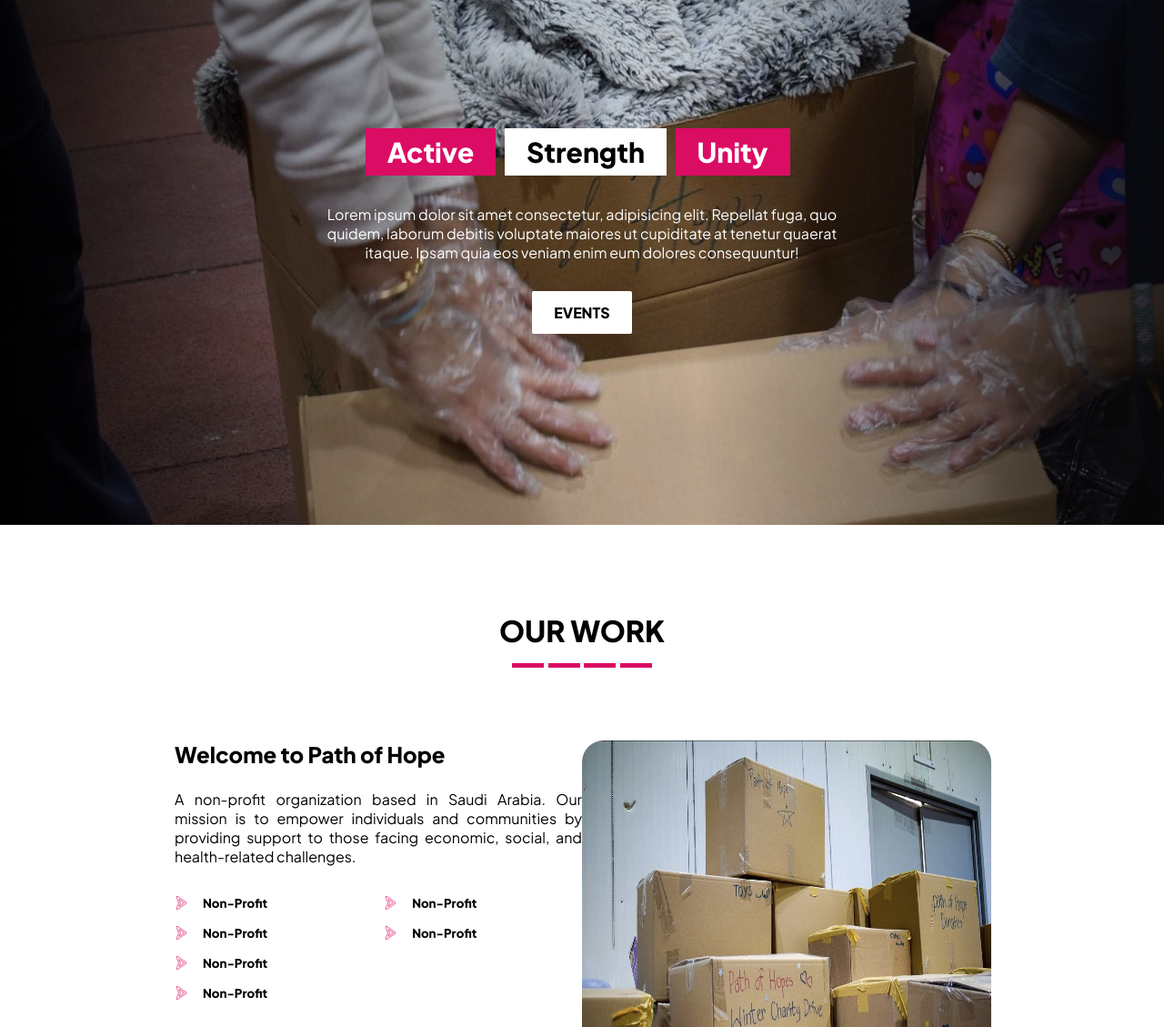
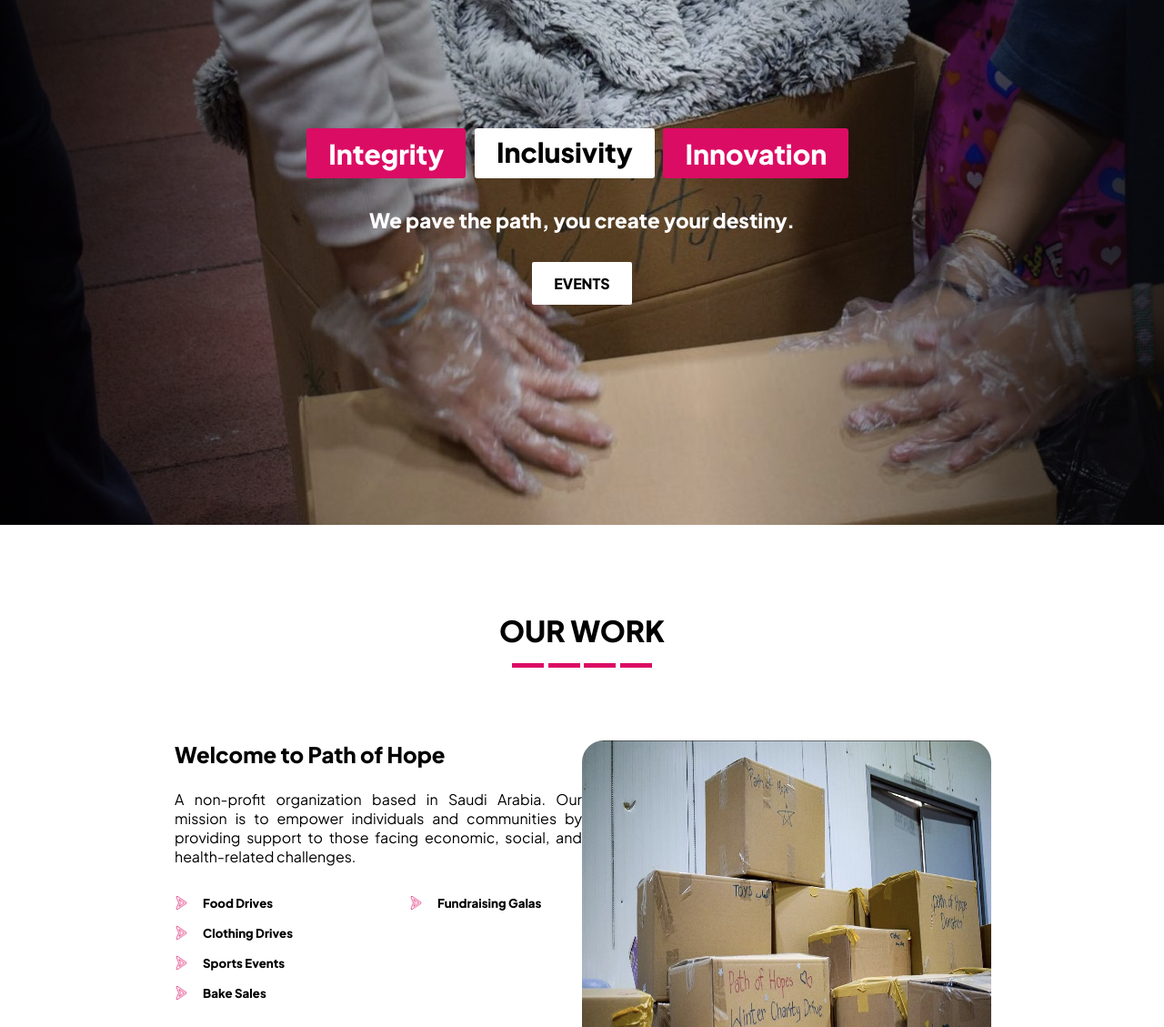
Before and after one commit to Qubit1010/Path-of-Hope, a plain HTML site: page index.html in a window 1280 px wide. Shown: the part 123-1252 px from the top of the page at 91% size. Drawn offline with Linux system fonts and the light colour scheme.

Commit message:
pages edited

```diff
--- a/index.html
+++ b/index.html
@@ -39,16 +39,13 @@
         <div class="hero-section-content">
           <!-- Hero-Content-Heading-BLock -->
           <div class="hero-heading-block">
-            <h1>Active</h1>
-            <h1>Strength</h1>
-            <h1>Unity</h1>
+            <h1>Integrity</h1>
+            <h1>Inclusivity</h1>
+            <h1>Innovation</h1>
           </div>
           <!-- Hero-Content-Paragraph -->
           <p>
-            Lorem ipsum dolor sit amet consectetur, adipisicing elit. Repellat
-            fuga, quo quidem, laborum debitis voluptate maiores ut cupiditate at
-            tenetur quaerat itaque. Ipsam quia eos veniam enim eum dolores
-            consequuntur!
+            We pave the path, you create your destiny.
           </p>
           <!-- Hero-Content-Button -->
           <a href="#" class="hero-btn">Events</a>
@@ -85,22 +82,22 @@
                 <!-- Buller-Point-Block -->
                 <div class="bullet-point-block">
                   <img src="./assets/arrow-2.png" alt="" />
-                  <h5>Non-Profit</h5>
+                  <h5>Food Drives</h5>
                 </div>
                 <!-- Buller-Point-Block -->
                 <div class="bullet-point-block">
                   <img src="./assets/arrow-2.png" alt="" />
-                  <h5>Non-Profit</h5>
+                  <h5>Clothing Drives</h5>
                 </div>
                 <!-- Buller-Point-Block -->
                 <div class="bullet-point-block">
                   <img src="./assets/arrow-2.png" alt="" />
-                  <h5>Non-Profit</h5>
+                  <h5>Sports Events</h5>
                 </div>
                 <!-- Buller-Point-Block -->
                 <div class="bullet-point-block">
                   <img src="./assets/arrow-2.png" alt="" />
-                  <h5>Non-Profit</h5>
+                  <h5>Bake Sales</h5>
                 </div>
               </div>
               <!-- B-P-Left-Block -->
@@ -108,12 +105,7 @@
                 <!-- Buller-Point-Block -->
                 <div class="bullet-point-block">
                   <img src="./assets/arrow-2.png" alt="" />
-                  <h5>Non-Profit</h5>
-                </div>
-                <!-- Buller-Point-Block -->
-                <div class="bullet-point-block">
-                  <img src="./assets/arrow-2.png" alt="" />
-                  <h5>Non-Profit</h5>
+                  <h5>Fundraising Galas</h5>
                 </div>
               </div>
             </div>
--- a/mission.css
+++ b/mission.css
@@ -66,11 +66,10 @@ header nav {
 }
 
 .our-mission-main-section .top-block h1{
-  font-size: 3rem;
+  font-size: 2.7rem;
 }
 
 .our-mission-main-section .top-block h1 span {
-  font-size: 2.5rem;
   color: #db0c64;
 }
 
--- a/style.css
+++ b/style.css
@@ -81,8 +81,9 @@ header nav {
   font-size: 1.875rem;
   line-height: 2.25rem;
   font-weight: 700;
-  padding: 0.5rem 1.5rem;
+  padding: 0.6rem 1.5rem;
   margin-right: 0.6rem;
+  border-radius: 0.2rem;
 }
 
 .hero-heading-block h1:nth-of-type(2) {
@@ -98,6 +99,8 @@ header nav {
   width: 80%;
   text-align: center;
   padding: 2rem 0rem;
+  font-weight: 700;
+  font-size: 1.4rem;
 }
 
 .hero-section-content .hero-btn {
@@ -249,6 +252,7 @@ header nav {
   width: 320px;
   height: 380px;
   border-radius: 1.3rem;
+  object-fit: cover;
 }
 
 .mission-content-block {
@@ -315,6 +319,7 @@ header nav {
 .o-v-left-block img {
   width: 100%;
   height: 450px;
+  object-fit: cover;
 }
 
 footer {
--- a/vision.css
+++ b/vision.css
@@ -66,11 +66,10 @@ header nav {
 }
 
 .our-vision-main-section .top-block h1{
-  font-size: 3rem;
+  font-size: 2.7rem;
 }
 
 .our-vision-main-section .top-block h1 span {
-  font-size: 2.5rem;
   color: #db0c64;
 }
 
```
Also changed, not shown: mission.html (+2 -2 lines), assets/poh.jpg (added).
